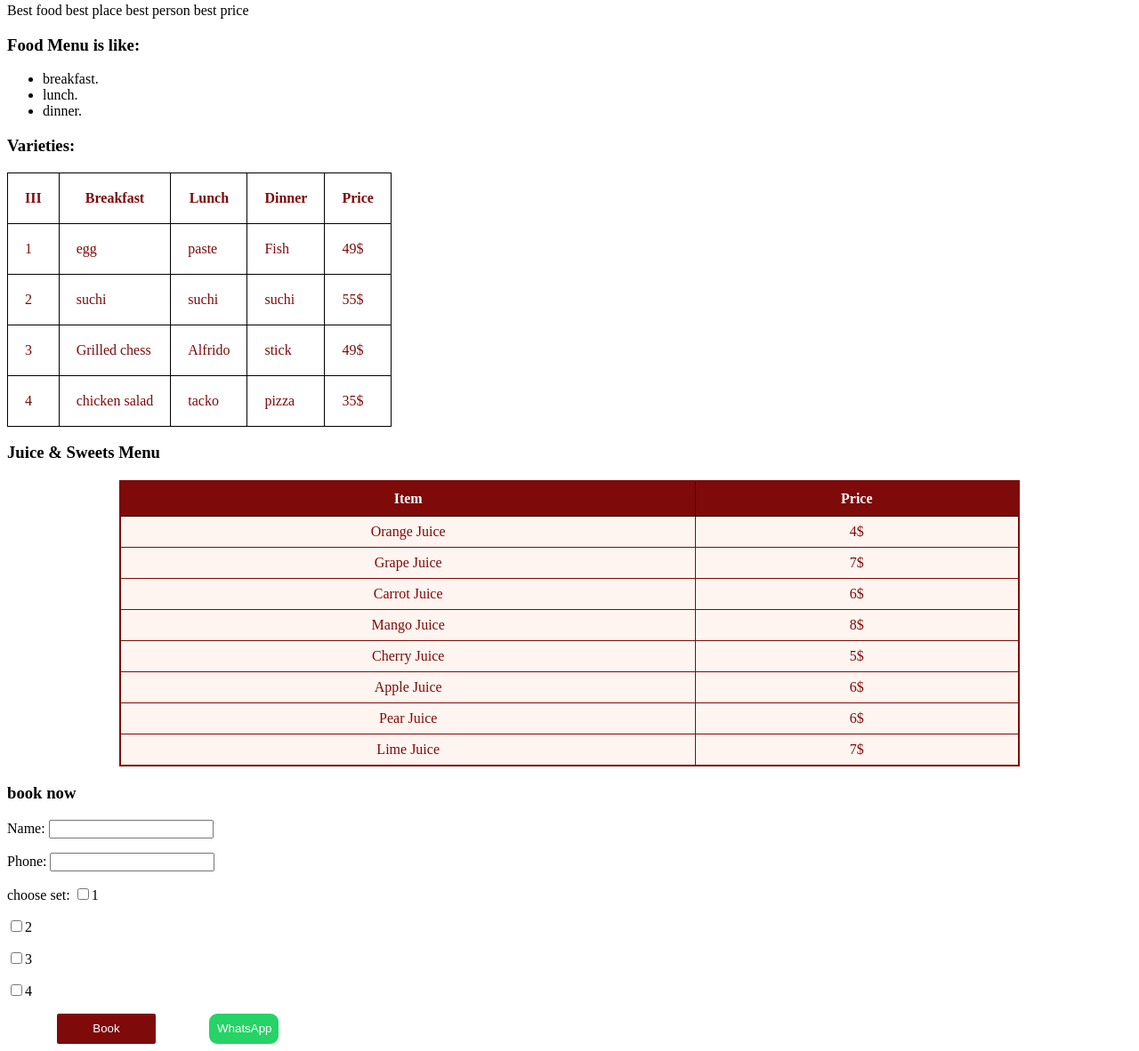
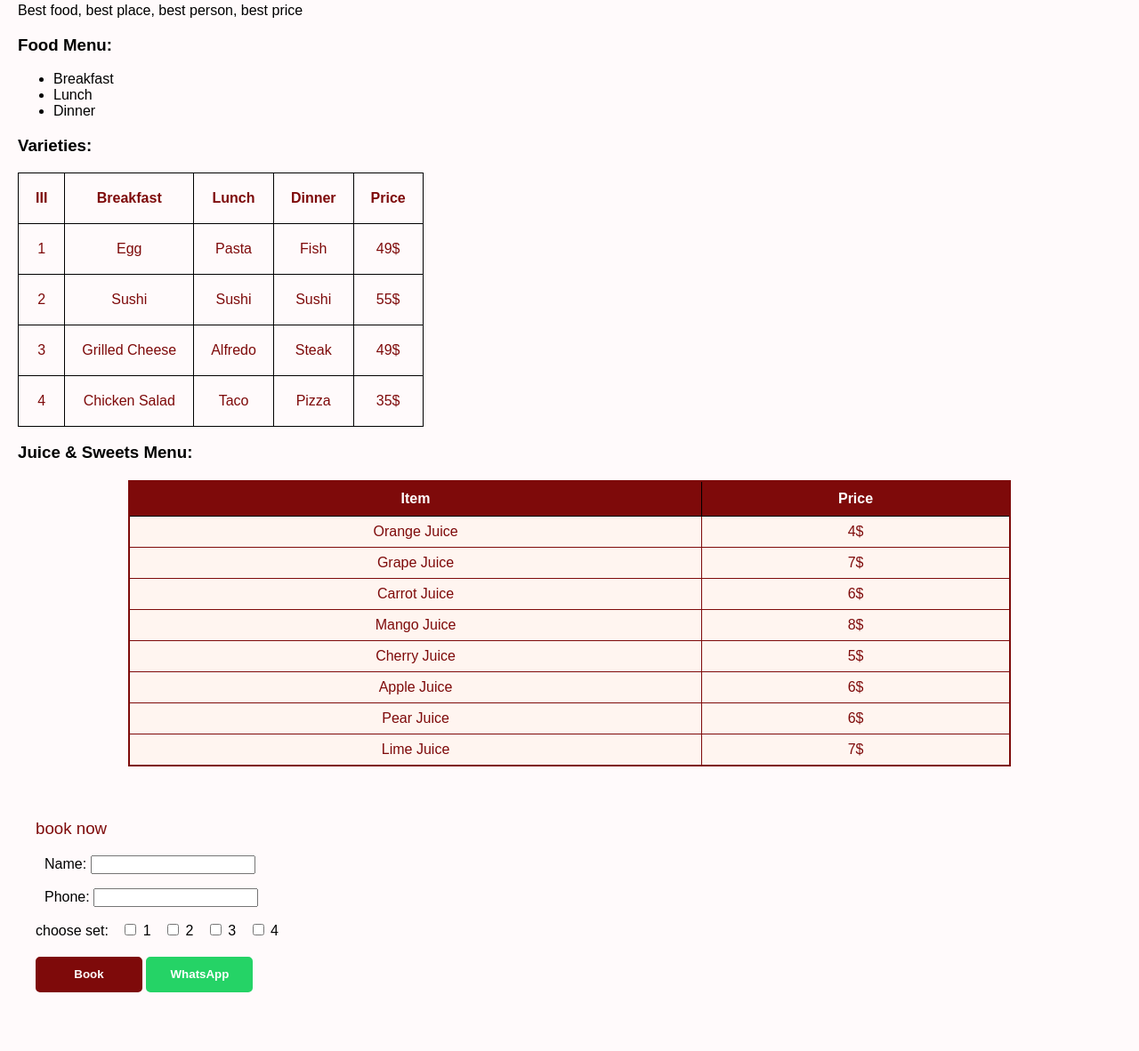
Before and after one commit to abdoabdabdullah713-hue/my-website, a plain HTML site: page index.html in a window 1280 px wide. Shown: the part 77-1259 px from the top of the page at 89% size. After the commit the page ends 1233 px from the top, so only its background shows below. Drawn offline with Linux system fonts and the light colour scheme.

Commit message:
Add files via upload

```diff
--- a/index.html
+++ b/index.html
@@ -1,78 +1,100 @@
 <!DOCTYPE html>
-<html>
+<html lang="ar" dir="rtl">
 <head>
+    <meta charset="UTF-8">
+    <meta name="viewport" content="width=device-width, initial-scale=1.0">
     <link rel="icon" type="image/png" href="favicon.png">
-    <title>Best Gye</title>
+    <title>Best Guys</title>
+    <meta name ="description" content="Best Guys Restaurant - افضل مطعم في تعلبايا">
+    <meta name="keywords" content="مطعم, حجز, تعلبايا,Best Guys">
     <style>
-      .h1{
+        body {
+            text-align: left ;
+            font-family: Arial, sans-serif;
+            background-color: #fffafb;
+            margin: 20px;
+        }
+        .h1 {
             color: rgb(126, 10, 10);
         }
-      table ,th,td {
-        border:1px solid rgb(0, 0, 0);
-        border-collapse :collapse;
+        table, th, td {
+            border: 1px solid rgb(0, 0, 0);
+            border-collapse: collapse;
             padding: 19px;
-        color:rgb(126, 10, 10)
+            color: rgb(126, 10, 10);
+            text-align: center;
         }
         .dessert-table {
             border: 2px solid rgb(126, 10, 10);
             border-collapse: collapse;
             width: 80%;
-    margin-top: 20px;
-    margin-left: auto;
-    margin-right: auto;
+            margin: 20px auto;
             display: table;
         }
-
         .dessert-table th {
-    background-color:rgb(126, 10, 10);
+            background-color: rgb(126, 10, 10);
             color: white;
             padding: 10px;
         }
-
         .dessert-table td {
             border: 1px solid rgb(126, 10, 10);
             padding: 8px;
-    text-align: center;
             background-color: #fff5f0;
         }
+        .booking-section {
+            border: 1px solid #ccc;
+            padding: 20px;
+            border-radius: 8px;
+            max-width: 400px;
+            margin-top: 30px;
+        }
         .book-button {
-    background-color:rgb(126, 10, 10);
+            background-color: rgb(126, 10, 10);
             color: white;
-    border: none;
-    height: 34px;
-    width: 111px;
-    border-radius: 2px;
-    border-style:solid;
+            border: 2px solid rgb(126, 10, 10);
+            height: 40px;
+            width: 120px;
+            border-radius: 5px;
             cursor: pointer;
-    border-color: rgb(126, 10, 10);
-    margin-left: 56px;
-    transition: opacity 0.15s;
+            font-weight: bold;
+            transition: 0.3s;
         }
- .whats-button{
-  background-color: rgb(37,211,102);
-  color:white;
-  border:none;
-  width: 78px;
-  height: 34px;
+        .book-button:hover {
+            background-color: white;
+            color: rgb(126, 10, 10);
+        }
+        .whats-button {
+            background-color: rgb(37, 211, 102);
+            color: white;
+            border: 2px solid rgb(37, 211, 102);
+            width: 120px;
+            height: 40px;
             cursor: pointer;
-  margin-left: 56px;
-
-  border-radius: 9px;
-  border-style: solid;
-  border-color: rgb(37,211,102);
-  transition: opacity 0.15s;
+            border-radius: 5px;
+            font-weight: bold;
+            transition: 0.3s;
+        }
+        .whats-button:hover {
+            background-color: white;
+            color: rgb(37, 211, 102);
+        }
+        label {
+            cursor: pointer;
+            margin-left: 10px;
         }
     </style>
-    <h1 class = "h1">Best Gye Restorant </h1>
-    <p>Best food best place best person best price</p>
 </head>
-  <body>
-<h3>Food Menu is like:</h3>
-<ul type ="disc">
-<li>breakfast.</li>
-<li>lunch.</li>
-<li>dinner.</li>
+     <body style="direction: ltr; text-align: left;">
+    <h1 class="h1">Best Guys Restorant</h1>
+    <p>Best food, best place, best person, best price</p>
+
+    <h3>Food Menu:</h3>
+    <ul type="disc">
+        <li>Breakfast</li>
+        <li>Lunch</li>
+        <li>Dinner</li>
     </ul>
+
     <h3>Varieties:</h3>
     <table>
         <tr>
@@ -84,132 +106,114 @@
         </tr>
         <tr>
             <td>1</td>
-      <td>egg</td>
-      <td>paste</td>
+            <td>Egg</td>
+            <td>Pasta</td>
             <td>Fish</td>
             <td>49$</td>
         </tr>
         <tr>
             <td>2</td>
-        <td>suchi</td>
-        <td>suchi</td>
-        <td>suchi</td>
+            <td>Sushi</td>
+            <td>Sushi</td>
+            <td>Sushi</td>
             <td>55$</td>
         </tr>
         <tr>
             <td>3</td>
-         <td>Grilled chess</td>
-         <td>Alfrido</td>
-         <td>stick</td>
+            <td>Grilled Cheese</td>
+            <td>Alfredo</td>
+            <td>Steak</td>
             <td>49$</td>
         </tr>
         <tr>
             <td>4</td>
-          <td>chicken salad</td>
-          <td>tacko</td>
-          <td>pizza</td>
+            <td>Chicken Salad</td>
+            <td>Taco</td>
+            <td>Pizza</td>
             <td>35$</td>
         </tr>
     </table>
-  <h3>Juice & Sweets Menu</h3>
+
+    <h3>Juice & Sweets Menu:</h3>
     <table class="dessert-table">
         <tr>
             <th>Item</th>
             <th>Price</th>
         </tr>
-    <tr>
-        <td>Orange Juice</td>
-        <td>4$</td>
-    </tr>
-    <tr>
-        <td>Grape Juice </td>
-        <td>7$</td>
-    </tr>
-    <tr>
-        <td>Carrot Juice</td>
-        <td>6$</td>
-    </tr>
-    <tr>
-      <td>Mango Juice</td>
-      <td>8$</td>
-    </tr>
-    <tr>
-      <td>Cherry Juice</td>
-      <td>5$</td>
-    </tr>
-    <tr>
-      <td>Apple Juice</td>
-      <td>6$</td>
-    </tr>
-    <tr>
-      <td>Pear Juice</td>
-      <td>6$</td>
-    </tr>
-    <tr>
-      <td>Lime Juice</td>
-      <td>7$</td>
-    </tr>
+        <tr><td>Orange Juice</td><td>4$</td></tr>
+        <tr><td>Grape Juice</td><td>7$</td></tr>
+        <tr><td>Carrot Juice</td><td>6$</td></tr>
+        <tr><td>Mango Juice</td><td>8$</td></tr>
+        <tr><td>Cherry Juice</td><td>5$</td></tr>
+        <tr><td>Apple Juice</td><td>6$</td></tr>
+        <tr><td>Pear Juice</td><td>6$</td></tr>
+        <tr><td>Lime Juice</td><td>7$</td></tr>
     </table>
-  </body>
-  <h3>book now</h3>
-  <form action ="#">
-    <field set>
-      <p><label> Name:</label>
-      <input type = "text"></p>
-       <p><label>Phone:</label>
-       <input type = "text"></p>
-       <p>choose set:
-       <input type = "checkbox">1</p>
-       <input type = "checkbox">2</p>
-       <input type = "checkbox">3</p>
-       <input type = "checkbox">4</p>
-    </field set>
 
-    <button type="button" class="book-button" onclick="sendBooking()">
-    Book
-</button>
+<div style="direction: trl; text-align: left; padding: 20px;">
+    <h3 style="color: rgb(126, 10, 10); font-weight: normal;">book now</h3>
+
+    <div style="border: none;">
+        <p style="font-weight: normal;">
+            <label>Name:</label>
+            <input type="text" id="userName">
+        </p>
+        <p style="font-weight: normal;">
+            <label>Phone:</label>
+            <input type="text" id="userPhone">
+        </p>
+        <p style="font-weight: normal;">choose set:
+            <label><input type="checkbox" name="set" value="1"> 1</label>
+            <label><input type="checkbox" name="set" value="2"> 2</label>
+            <label><input type="checkbox" name="set" value="3"> 3</label>
+            <label><input type="checkbox" name="set" value="4"> 4</label>
+        </p>
+    </div>
+
+    <div style="margin-top: 20px;">
+        <button type="button" class="book-button" onclick="sendBooking()">Book</button>
+        <button type="button" class="whats-button" onclick="window.open('https://wa.me/96178715306','_blank')">WhatsApp</button>
+    </div>
+</div>
+
     <script>
     function sendBooking() {
         try {
             const myNumber = "96178715306";
 
-        const allInputs = document.querySelectorAll('input[type="text"]');
-        const name = allInputs[0] ? allInputs[0].value : "";
-        const phone = allInputs[1] ? allInputs[1].value : "";
+            const name = document.getElementById('userName').value.trim();
+            const phone = document.getElementById('userPhone').value.trim();
 
             let selectedSets = [];
-        const checkboxes = document.querySelectorAll('input[type="checkbox"]');
+            const checkboxes = document.querySelectorAll('input[name="set"]:checked');
             checkboxes.forEach((box) => {
-        if (box.checked) {
-
-        let labelText = box.parentElement.innerText.trim();
-
-        let setNumber = labelText.replace(/choose set:|set:|choose/gi, '').trim();
-        selectedSets.push(setNumber);
-        }
+                selectedSets.push(box.value);
             });
 
-
             if (!name || !phone) {
-            alert("يا غالي عبّي الاسم والرقم أولاً!");
+                alert("يا غالي , خدلك شي !");
                 return;
             }
-        const message = `طلب حجز جديد:%0A- الاسم: ${name}%0A- الرقم: ${phone}%0A- المجموعات: ${selectedSets.join(', ')}`;
+
+            if (selectedSets.length === 0) {
+                alert("يرجى اختيار مجموعة واحدة على الأقل!");
+                return;
+            }
+
+            const message = `*طلب حجز جديد من موقع Best Gye*:%0A%0A` +
+                            `- *الاسم:* ${name}%0A` +
+                            `- *الرقم:* ${phone}%0A` +
+                            `- *المجموعات المختارة:* ${selectedSets.join(', ')}`;
+
             const url = `https://wa.me/${myNumber}?text=${message}`;
 
             window.open(url, '_blank');
 
         } catch (error) {
-        alert("حدث خطأ بسيط، تأكد من كود الـ HTML");
+            alert("حدث خطأ بسيط في النظام!");
             console.error(error);
         }
     }
     </script>
-    <button type ="button"
-    class ="whats-button" onclick="window
-    .open('https://wa.me/96178715306','_blank'); return false;">
-      WhatsApp
-    </button>
-    </a>
-  </form>
+</body>
 </html>
```
Lines whose indentation alone changed are shown as unchanged.
